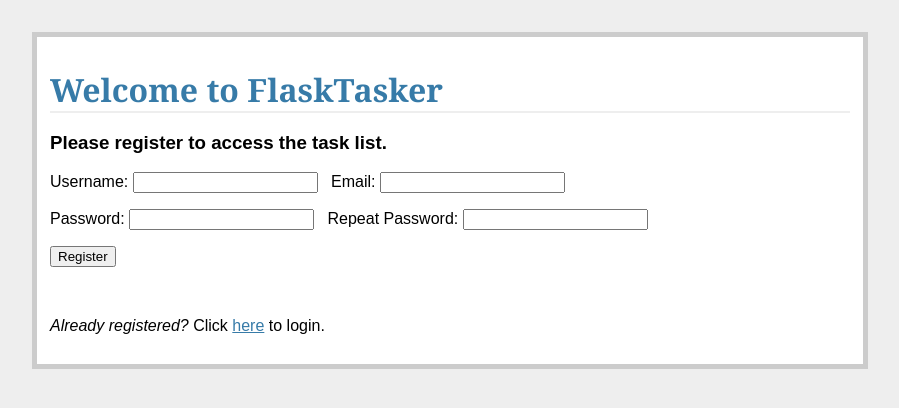
After one commit to PansFortress/flasktasker, a Flask app: page /register/ in a window 1280 px wide. The commit adds this page. Shown: the top 408 px of the page, without its empty margins (190-1089 px from the left). Run offline with Flask 2, Linux system fonts and the light colour scheme; parts of the project's set-up code (start-up, migrations or seed data) failed here and were passed over.

Commit message:
Started user registration

```diff
--- a/forms.py
+++ b/forms.py
@@ -16,13 +16,15 @@ class AddTaskForm(Form):
     )
     status = IntegerField('Status')
 
-class RegistrationForm(Form):
+
+class RegisterForm(Form):
     name = StringField('Username', validators=[DataRequired(), Length(min=6, max=25)])
     email = StringField('Email', validators=[DataRequired(), Length(min=6, max=25)])
     password = PasswordField('Password', validators=[DataRequired(), Length(min=6, max=25)])
     confirm = PasswordField('Repeat Password', validators=[DataRequired(), EqualTo('password',
                                                                                    message='Passwords must match')])
 
+
 class LoginForm(Form):
-    name = StringField('Username', validators = [DataRequired()])
-    password = PasswordField('Password', validators = [DataRequired()])
+    name = StringField('Username', validators=[DataRequired()])
+    password = PasswordField('Password', validators=[DataRequired()])
--- a/templates/login.html
+++ b/templates/login.html
@@ -10,4 +10,6 @@
     <input type="submit" value="Login">
 </form>
 
+<br>
+    <p><em>Need an account?</em><a href="/register">Signup!</a></p>
 {% endblock %}
--- /dev/null
+++ b/templates/register.html
@@ -0,0 +1,25 @@
+{% extends "_base.html" %}
+{% block content %}
+
+<h1>Welcome to FlaskTasker</h1>
+<h3>Please register to access the task list.</h3>
+    <form method="POST" action="">
+        {{ form.csrf_token }}
+        <p>
+            {{ form.name.label }}: {{ form.name }}
+            &nbsp;
+            {{ form.email.label }}: {{ form.email }}
+        </p>
+        <p>
+            {{ form.password.label }}: {{ form.password }}
+            &nbsp;
+            {{ form.confirm.label }}: {{ form.confirm }}
+        </p>
+        <p><input type="submit" value="Register"></p>
+    </form>
+
+<br>
+
+<p><em>Already registered?</em> Click <a href="/">here</a> to login.</p>
+
+{% endblock %}
--- a/views.py
+++ b/views.py
@@ -1,8 +1,9 @@
-from forms import AddTaskForm
+from forms import AddTaskForm, RegisterForm, LoginForm
 
 from functools import wraps
 from flask import Flask, request, flash, redirect, render_template, session, url_for, g
 from flask.ext.sqlalchemy import SQLAlchemy
+import models
 
 # config
 
@@ -10,8 +11,8 @@ app = Flask(__name__)
 app.config.from_object('_config')
 db = SQLAlchemy(app)
 
+# helper functions
 
-# helper functions
 
 def login_required(route):
     @wraps(route)
@@ -99,5 +100,21 @@ def delete_entry(task_id):
     return redirect(url_for('tasks'))
 
 
+# TODO:: Need to investigate why this is not receiving a POST when submitting from register.html
+@app.route('/register/', methods=['GET', 'POST'])
+def register():
+    error = None
+    form = RegisterForm(request.form)
+    if request.method == 'POST':
+        print("Testing")
+        if form.validate_on_submit():
+            new_user = User(form.name.data, form.email.data, form.password.data)
+            db.session.add(new_user)
+            db.session.commit()
+            flash('Thanks for registering. Please login.')
+            return redirect(url_for('login'))
+    return render_template('register.html', form=form, error=error)
+
+
 if __name__ == '__main__':
     app.run()
```
